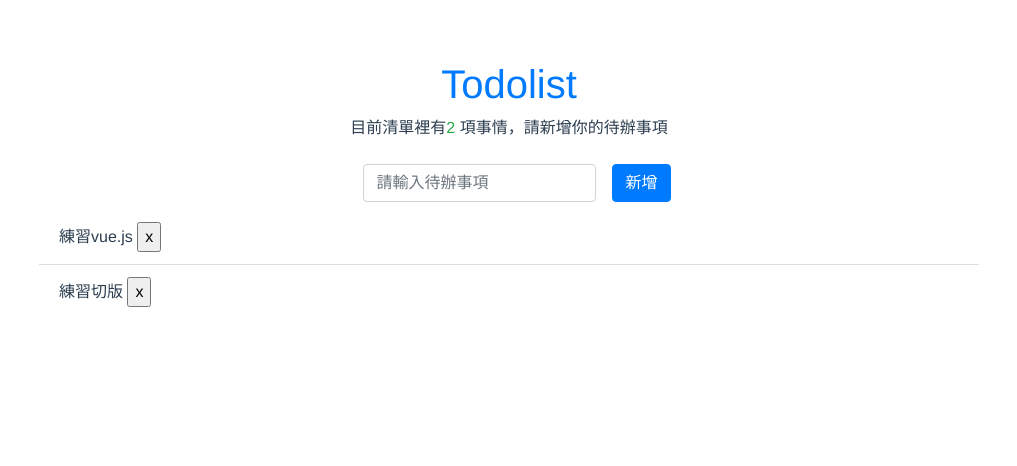
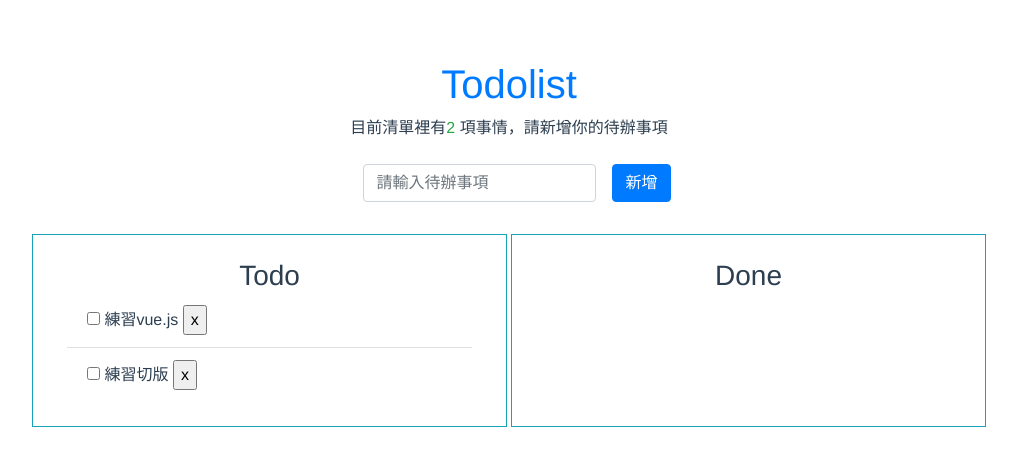
Before and after one commit to kaworu0108/todolist_Vue, a Vue app in the folder todolist/: page / in a window 1280 px wide. Shown: the top 466 px of the page, without its empty margins (131-1148 px from the left). Built offline with nearby package versions, Linux system fonts and the light colour scheme.

Commit message:
新增完成清單

```diff
--- a/todolist/src/components/todolist.vue
+++ b/todolist/src/components/todolist.vue
@@ -1,6 +1,6 @@
 <template>
 
-  <div class="hello">
+  <div class="todolist">
     <h1 class="text-primary">{{ msg }}</h1>
     <div>
       <span>目前清單裡有<span class="text-success">{{list.length}}</span>
@@ -23,19 +23,47 @@
         @click="addTodo">新增</button>
     </div>
     <!-- list -->
-    <div class="w-75 m-auto">
+    <div class="container mt-4">
+      <div class="row justify-content-center">
+        <div class="col-5 border-info border p-4 mr-1">
+          <h3>Todo</h3>
           <ol class="list-group list-group-flush">
             <li v-for="item in list"
               :key="item.name"
               class="list-group-item text-left">
+              <input type="checkbox"
+                name="finish"
+                :id="item.id"
+                v-model="item.finish">
               {{item.name}}
               <!-- deletebutton -->
               <input type="button"
                 value="x"
-            @click="del(key)"
-            :id="item.id">
+                @click="del(key)">
             </li>
           </ol>
+        </div>
+        <!-- done -->
+        <div class="col-5 border-info border p-4">
+          <h3>Done</h3>
+          <ol class="list-group list-group-flush"
+            v-if="donelist.name">
+            <li v-for="item in donelist"
+              :key="item.name"
+              class="list-group-item text-left">
+              <input type="checkbox"
+                name="finish"
+                :id="item.id"
+                v-model="item.finish">
+              {{item.name}}
+              <!-- deletebutton -->
+              <input type="button"
+                value="x"
+                @click="del(key)">
+            </li>
+          </ol>
+        </div>
+      </div>
     </div>
   </div>
 </template>
@@ -51,23 +79,44 @@ export default {
       newtodo: "",
       list: [
         {
+          id: 1,
           name: "練習vue.js",
           finish: false
         },
         {
+          id: 2,
           name: "練習切版",
           finish: false
+        }
+      ],
+      donelist: [
+        {
+          id: Number,
+          name: "",
+          finish: true
         }
       ]
     };
   },
   methods: {
     addTodo: function() {
+      if (this.newtodo.length > 0) {
         this.list.push({
           name: this.newtodo,
           finish: false
         });
+      } else {
+        alert("請輸入待辦事項");
       }
+
+      this.newtodo = "";
+    },
+    del: function(key) {
+      this.list.splice(key, 1);
+    }
+    // finish: function(key) {
+    //   this.list[key].finish = !this.list[key].finish;
+    // }
   }
 };
 </script>
@@ -75,7 +124,7 @@ export default {
 <!-- Add "scoped" attribute to limit CSS to this component only -->
 <style scoped>
 h3 {
-  margin: 40px 0 0;
+  margin: 0;
 }
 ul {
   list-style-type: none;
```
Lines whose indentation alone changed are shown as unchanged.
